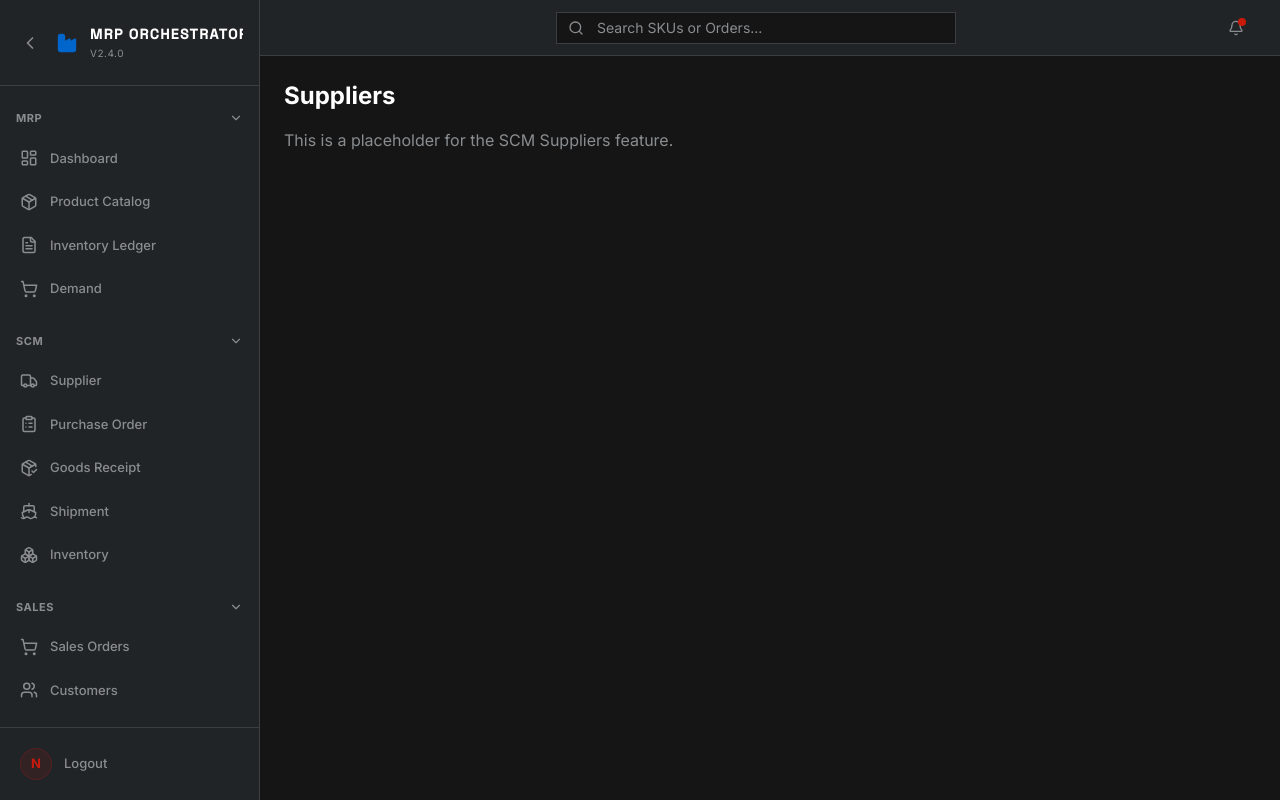
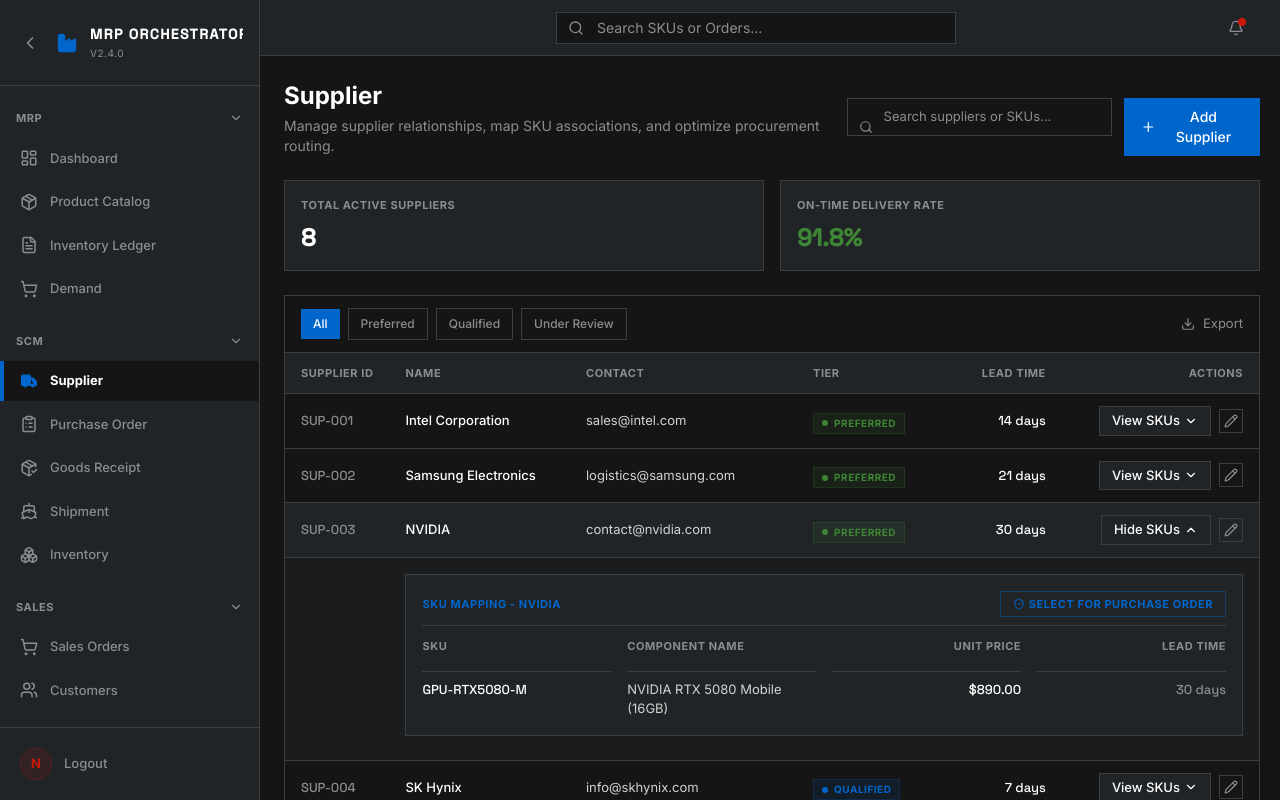
Before and after one commit to SE359-Zeus/Zeus-FE, a Next.js app: page /scm/suppliers in a window 1280 px wide. Built offline with nearby package versions, Linux system fonts and the light colour scheme.

Commit message:
fix: fix SCM URL

```diff
--- a/src/app/(dashboard)/scm/shipments/page.tsx
+++ b/src/app/(dashboard)/scm/shipments/page.tsx
@@ -1,8 +1,5 @@
-export default function ShipmentsPage() {
-  return (
-    <div>
-      <h1 className="text-2xl font-bold text-white mb-4">Shipments</h1>
-      <p className="text-mrp-text-muted">This is a placeholder for the SCM Shipments feature.</p>
-    </div>
-  )
+import { ShipmentView } from '@/features/scm/shipment/components/ShipmentView'
+
+export default function Page() {
+  return <ShipmentView />
 }
--- a/src/app/(dashboard)/scm/suppliers/page.tsx
+++ b/src/app/(dashboard)/scm/suppliers/page.tsx
@@ -1,8 +1,5 @@
-export default function SuppliersPage() {
-  return (
-    <div>
-      <h1 className="text-2xl font-bold text-white mb-4">Suppliers</h1>
-      <p className="text-mrp-text-muted">This is a placeholder for the SCM Suppliers feature.</p>
-    </div>
-  )
+import { SupplierView } from '@/features/scm/supplier/components/SupplierView'
+
+export default function Page() {
+  return <SupplierView />
 }
--- a/src/components/layout/Sidebar.tsx
+++ b/src/components/layout/Sidebar.tsx
@@ -41,10 +41,10 @@
   {
     title: 'SCM',
     items: [
-      { href: '/scm/vendor', label: 'Supplier', icon: Truck },
+      { href: '/scm/suppliers', label: 'Supplier', icon: Truck },
       { href: '/scm/po-orchestration', label: 'Purchase Order', icon: ClipboardList },
       { href: '/scm/goods-receipt', label: 'Goods Receipt', icon: PackageCheck },
-      { href: '/scm/downstream-logistics', label: 'Shipment', icon: Ship },
+      { href: '/scm/shipments', label: 'Shipment', icon: Ship },
       { href: '/scm/inventory', label: 'Inventory', icon: Boxes },
     ]
   },
```
Also changed, not shown: src/app/(dashboard)/scm/shipment/page.tsx (renamed from src/app/(dashboard)/scm/downstream-logistics/page.tsx), src/app/(dashboard)/scm/supplier/page.tsx (renamed from src/app/(dashboard)/scm/vendor/page.tsx).
